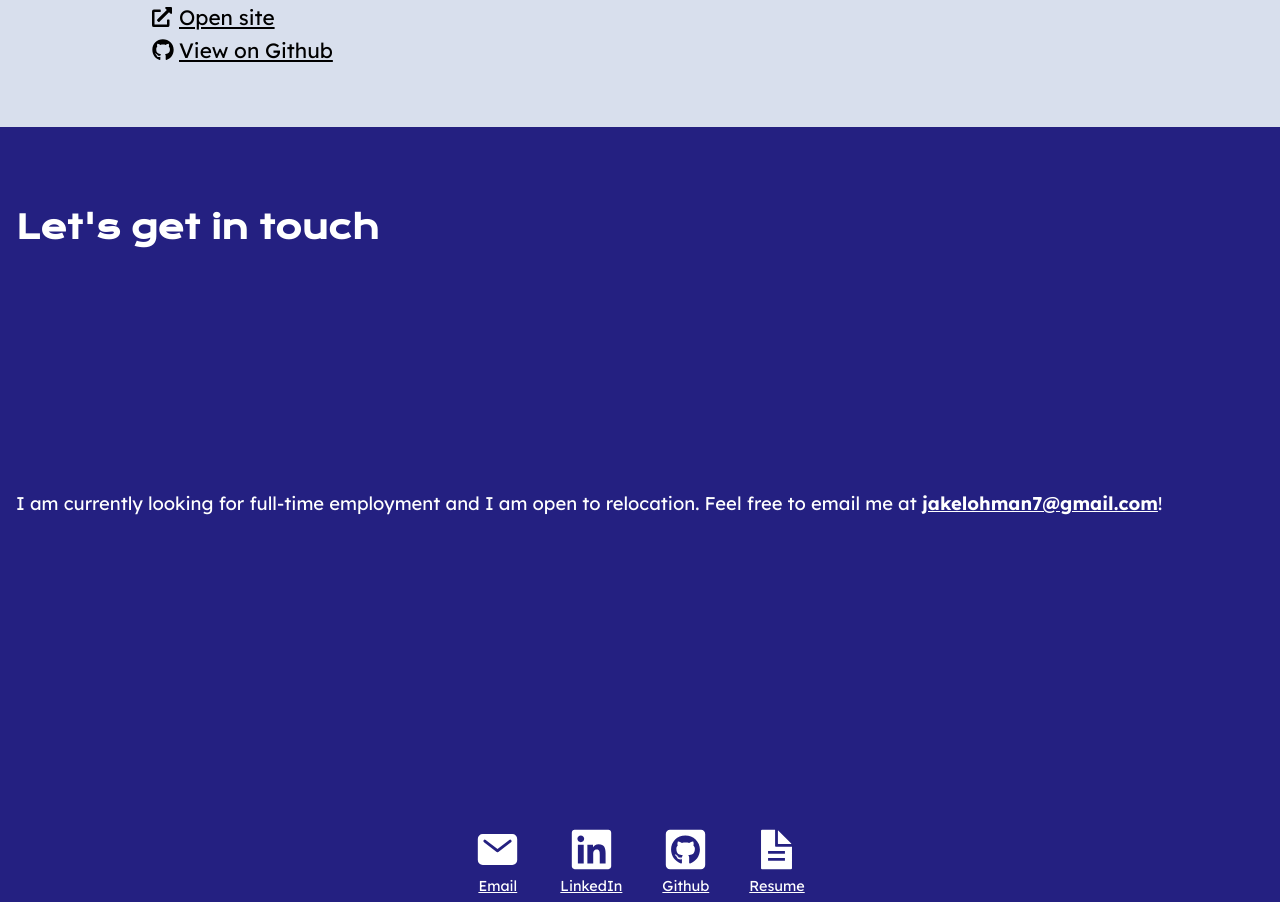
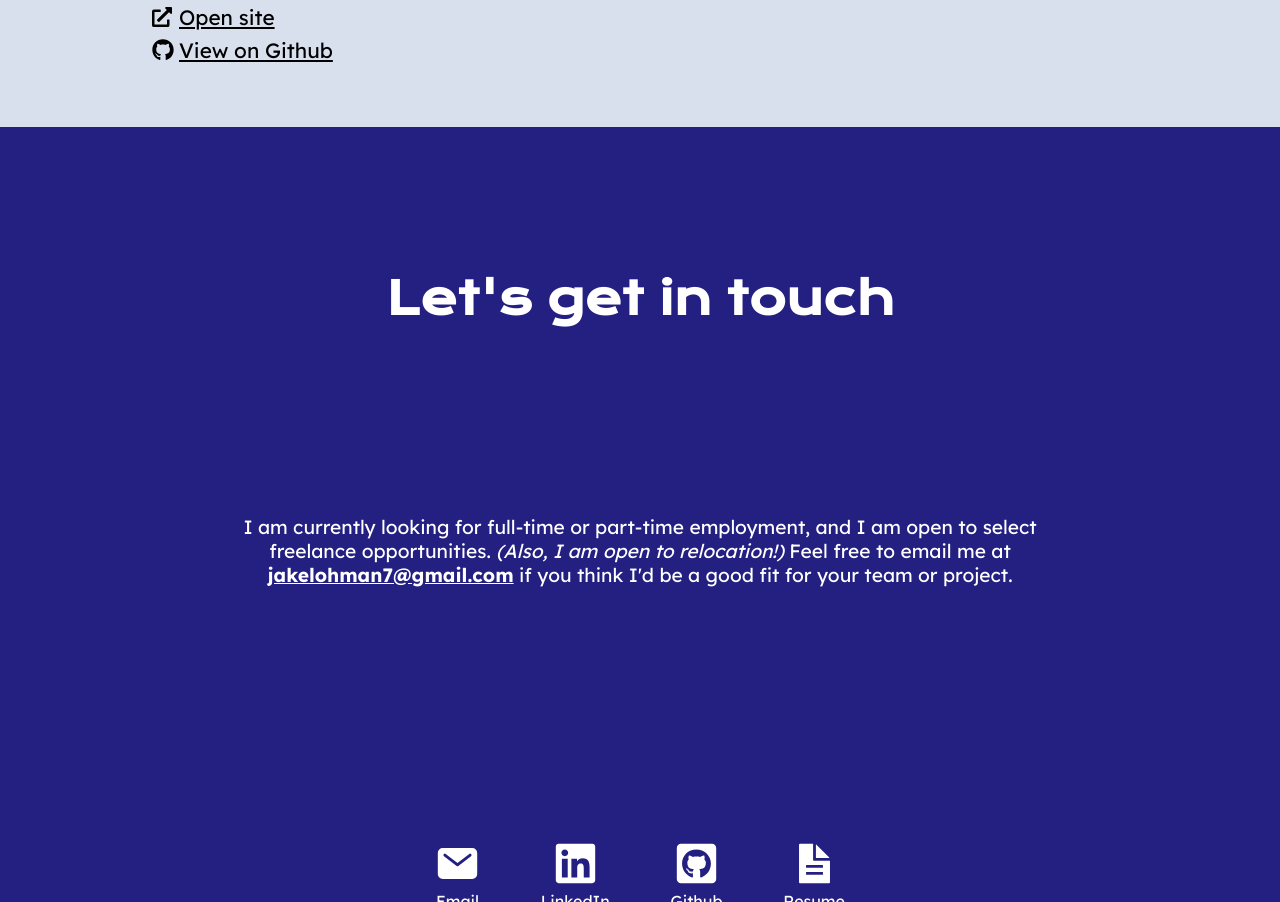
Before and after one commit to l-ohman/portfolio, a React (Create React App) app: page / in a window 1280 px wide. Shown: the part 7480-8382 px from the top of the page. Built offline with nearby package versions, Linux system fonts and the light colour scheme; a web font is replaced by a local one.

Commit message:
Desktop view for Contact section

```diff
--- a/src/components/Contact.js
+++ b/src/components/Contact.js
@@ -15,19 +15,36 @@ const ContactContainer = styled.div`
     border-color: white;
   }
 
+  > div {
+    max-width: 850px;
     height: 100vh;
     display: flex;
     flex-flow: column nowrap;
     justify-content: space-between;
+
+    @media screen and (min-width: 650px) {
+      height: 92vh;
+      margin: 0 auto;
+    }
+  }
 `;
 
 const HeaderText = styled.h1`
   font-size: 2rem;
+  @media screen and (min-width: 600px) {
+    font-size: min(3.5vw, 55px);
+    text-align: center;
+    margin-top: 8vh;
+  }
 `;
 
 const DescriptionText = styled.p`
   font-size: 1.15rem;
   padding-bottom: 7vh;
+  @media screen and (min-width: 600px) {
+    font-size: min(1.5vw, 24px);
+    text-align: center;
+  }
 `;
 
 const BottomLinks = styled.div`
@@ -46,24 +63,37 @@ const BottomLinks = styled.div`
       margin: 0 auto 5px;
     }
   }
+
+  @media screen and (min-width: 500px) {
+    width: 100%;
+    max-width: 450px;
+    justify-content: space-between;
+  }
+  @media screen and (min-width: 600px) {
+    a {
+      font-size: 1rem;
+    }
+  }
 `;
 
 const iconSize = 45;
 export default function Contact() {
   return (
     <ContactContainer>
+      <div>
         <FadeIn>
           <HeaderText>Let's get in touch</HeaderText>
         </FadeIn>
 
         <FadeIn>
           <DescriptionText>
-          I am currently looking for full-time employment and I am open to
-          relocation. Feel free to email me at{" "}
+            I am currently looking for full-time or part-time employment, and I
+            am open to select freelance opportunities.{" "}
+            <i>(Also, I am open to relocation!)</i> Feel free to email me at{" "}
             <b>
               <a href="mailto:jakelohman7@gmail.com">jakelohman7@gmail.com</a>
-          </b>
-          !
+            </b>{" "}
+            if you think I'd be a good fit for your team or project.
           </DescriptionText>
         </FadeIn>
 
@@ -104,10 +134,14 @@ export default function Contact() {
             rel="noopener noreferrer"
             title="Resume"
           >
-          <IoDocumentTextSharp size={iconSize} className="icon-link-inverted" />
+            <IoDocumentTextSharp
+              size={iconSize}
+              className="icon-link-inverted"
+            />
             <p>Resume</p>
           </a>
         </BottomLinks>
+      </div>
     </ContactContainer>
   );
 }
--- a/src/components/projects/SolarSandbox.js
+++ b/src/components/projects/SolarSandbox.js
@@ -30,8 +30,8 @@ export default function SolarSandbox() {
         Solar Sandbox is an interactive application where users can design their
         own solar system from scratch. Users can build their own system of
         planets and moons with a 3D view that updates in realtime. This project
-        was built in about 4 days for our 'Async Week' project at Fullstack
-        Academy.
+        was built in roughly 4 days for our solo 'Async Week' project at
+        Fullstack Academy.
       </p>
       <ImageContainer>
         <img
```
Lines whose indentation alone changed are shown as unchanged.
